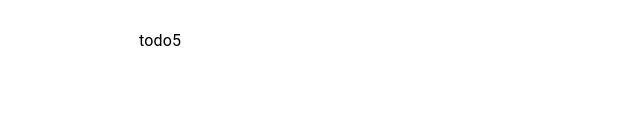
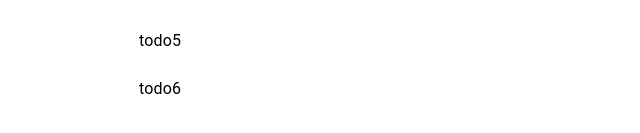
Before and after one commit to Oleksandra-Makar/To-do-redux-oolkit, a React (Create React App) app: page / in a window 1280 px wide. Shown: the part 295-428 px from the top of the page, without its empty margins (319-959 px from the left). Built offline with nearby package versions, Linux system fonts and the light colour scheme.

Commit message:
check commit

```diff
--- a/src/components/ToDoList.tsx
+++ b/src/components/ToDoList.tsx
@@ -15,6 +15,7 @@ const ToDoList = () => {
         { id: 3, title: 'todo3', completed: true },
         { id: 4, title: 'todo4', completed: false },
         { id: 5, title: 'todo5', completed: false },
+        { id: 6, title: 'todo6', completed: false },
     ]
     return (
         <Container maxWidth="xs">
```
